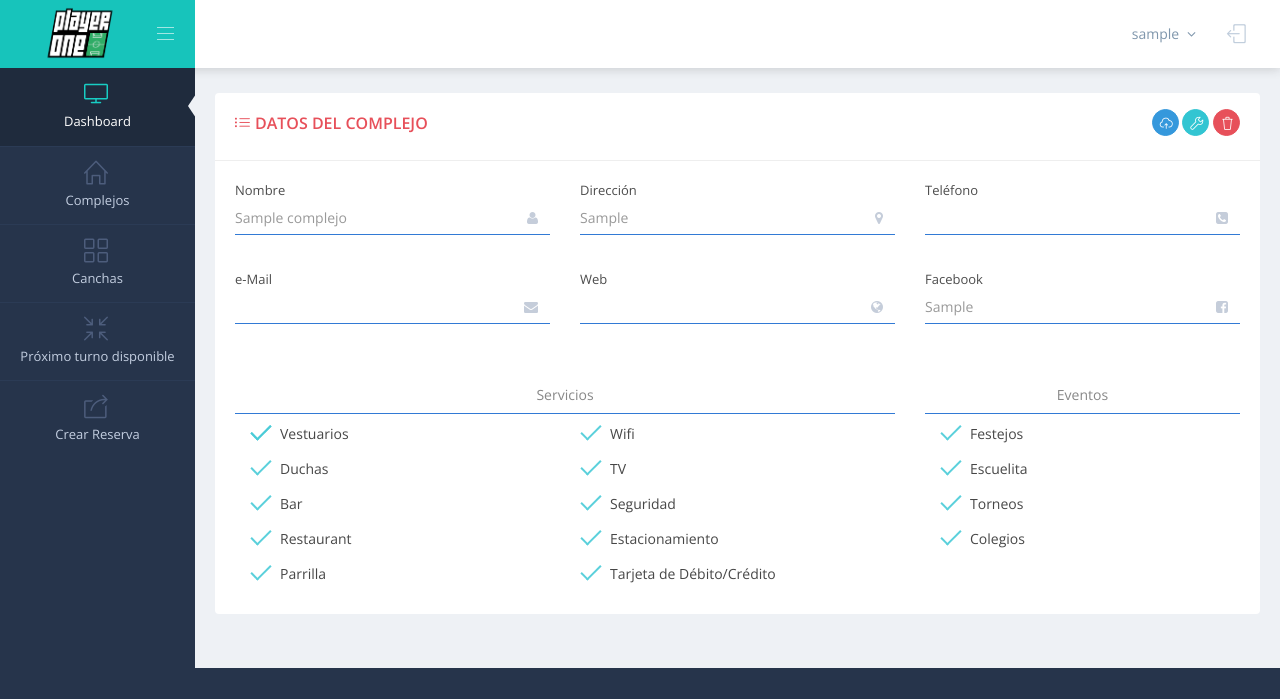
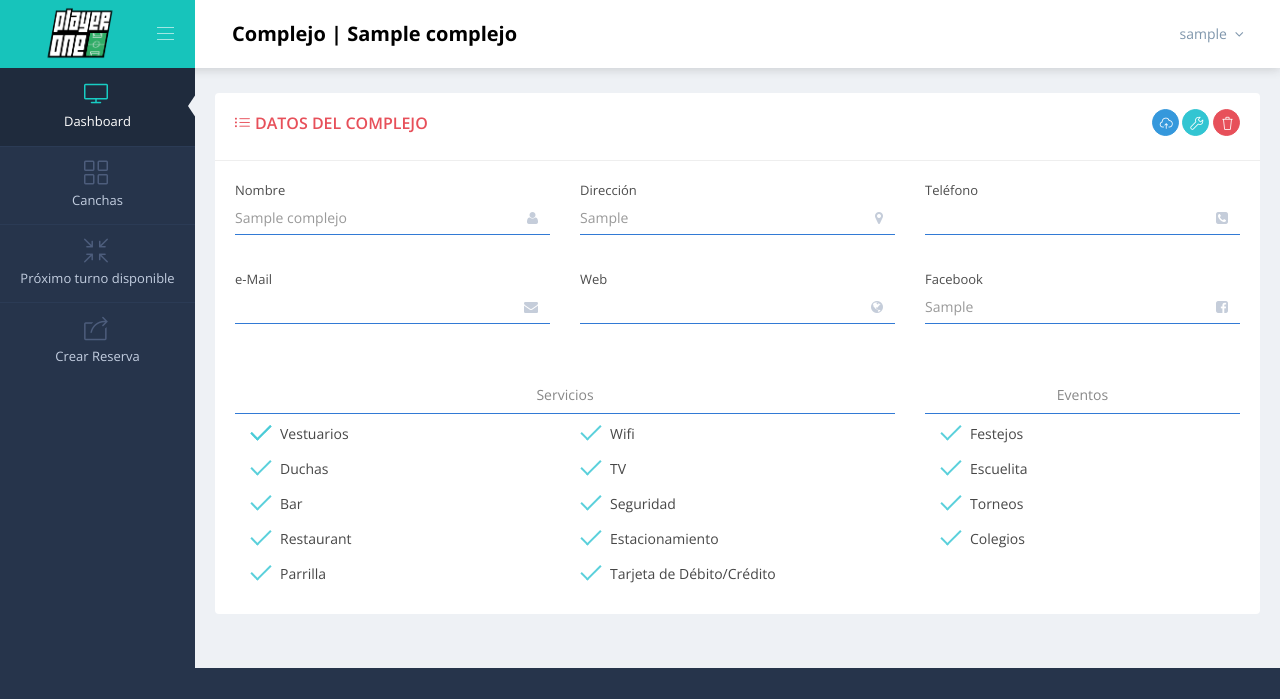
Before and after one commit to GGalcubo/playerone, a Django app: page /datos_complejo/ in a window 1280 px wide. Shown: the top 699 px of the page. Run offline with Django 3.2, Linux system fonts and the light colour scheme; a user stored in the database is signed in; tables that the repository leaves empty hold one stand-in row (values such as "Sample post"); parts of the project's set-up code (start-up, migrations or seed data) failed here and were passed over; some libraries are stand-ins or nearby versions.

Commit message:
Arreglos en front
Dale criiiis!

```diff
--- a/static/web/assets/css/estilos.css
+++ b/static/web/assets/css/estilos.css
@@ -15,6 +15,7 @@
 
 #datepaginator {
   padding: 10px 20px 10px;
+  background-color: rgba(255, 255, 255, 0.55);
 }
 
 .portlet {
@@ -46,15 +47,19 @@ a:active, a:focus, a:hover {
 }
 
 a:hover {
-  color: #d2d2d2;
+/*   color: #d2d2d2; */
 }
 
 .label-libre {
-  background-color: #659be0;
+  background-color: rgba(101, 155, 224, 0.5);
 }
 
 .label-reservada {
-  background-color: #ed6b75;
+  background-color:rgba(237, 107, 117, 0.5);
+}
+
+.label.label-sm.label-libre {
+  padding:  5px 22px 5px 22px;
 }
 
 .centrado {
@@ -126,3 +131,23 @@ a.boton {
   color: #000;
   opacity: 0.7;
 }
+
+
+.page-header.navbar .top-menu.pull-left .navbar-nav>li.dropdown-user>.dropdown-toggle>.username {
+    color: black;
+    font-weight: bold;
+    font-size: 20px;
+}
+
+.page-header.navbar .top-menu.pull-left .navbar-nav>li.dropdown .dropdown-toggle:hover {
+    background-color: transparent;
+}
+
+.page-header.navbar .top-menu .navbar-nav>li.dropdown.open .dropdown-toggle {
+    background-color: transparent;
+
+
+@media (max-width: 767px) {
+.page-header.navbar .top-menu.pull-left .navbar-nav>li.dropdown .dropdown-toggle:hover {
+    background-color: transparent;
+}
--- a/templates/barra_lat.html
+++ b/templates/barra_lat.html
@@ -42,7 +42,7 @@
                     </li>    -->
                 </ul>
             </li>
-            <li class="nav-item ">
+            <!-- <li class="nav-item ">
                 <a href="javascript:;" class="nav-link nav-toggle">
                     <i class="icon-home"></i>
                     <span class="title">Complejos</span>
@@ -60,7 +60,7 @@
                     </li>
                 </ul>
 
-            </li>
+            </li> -->
             <li class="nav-item ">
                 <a href="javascript:;" class="nav-link nav-toggle">
                     <i class="icon-grid"></i>
--- a/templates/barra_top.html
+++ b/templates/barra_top.html
@@ -50,8 +50,61 @@
                 <!-- BEGIN PAGE TOP -->
                 <div class="page-top">
 
+                    <div class="top-menu pull-left">
+
+                        <ul class="nav navbar-nav ">
+                            <li class="dropdown dropdown-user">
+                                <a href="#!" class="dropdown-toggle">
+                                    <!-- <img alt="" class="img-circle" src="{% static 'web/layouts/layout2/img/avatar3_small.jpg' %}"> -->
+                                    <span class="username username-hide-on-mobile">Complejo | {{ complejo_sel.nombre }} </span>
+                                    <!-- <i class="fa fa-angle-down"></i> -->
+                                </a>
+
+                                <!-- <ul class="dropdown-menu dropdown-menu-default">
+
+                                {% for c in complejos %}
+                                    <li class="nav-item ">
+                                        <a href="/datos_complejo/"><i class="icon-direction"></i> {{ c.nombre }}</a>
+                                    </li>
+                                {% endfor %}
+                                    <li class="nav-item ">
+                                        <a href="/form_alta_complejo/"><i class="icon-note"></i> Agregar Complejo</a>
+                                    </li>
+                                </ul> -->
+                            </li>
+                        </ul>
+                    </div>
+                    <!-- END TOP NAVIGATION MENU -->
+
+
                     <!-- BEGIN TOP NAVIGATION MENU -->
                     <div class="top-menu">
+
+                        <ul class="nav navbar-nav ">
+                            <li class="dropdown dropdown-user">
+                                <!-- <a href="javascript:;" class="dropdown-toggle" data-toggle="dropdown" data-hover="dropdown" data-close-others="true">
+                                    <img alt="" class="img-circle" src="{% static 'web/layouts/layout2/img/avatar3_small.jpg' %}">
+                                    <span class="username username-hide-on-mobile">Complejo: {{ complejo_sel.nombre }} </span>
+                                    <i class="fa fa-angle-down"></i>
+                                </a> -->
+
+                                <ul class="dropdown-menu dropdown-menu-default">
+
+                                {% for c in complejos %}
+                                    <li class="nav-item ">
+                                        <a href="/datos_complejo/"><i class="icon-direction"></i> {{ c.nombre }}</a>
+                                    </li>
+                                {% endfor %}
+                                    <li class="nav-item ">
+                                        <a href="/form_alta_complejo/"><i class="icon-note"></i> Agregar Complejo</a>
+                                    </li>
+                                </ul>
+
+
+                            </li>
+                        </ul>
+
+
                         <ul class="nav navbar-nav pull-right">
                             <!-- BEGIN NOTIFICATION DROPDOWN -->
                             <!-- DOC: Apply "dropdown-dark" class below "dropdown-extended" to change the dropdown styte -->
@@ -94,17 +147,17 @@
                                     </li> -->
                                     <li>
                                         <a href="/salir/">
-                                            <i class="icon-key"></i> Salir </a>
+                                            <i class="icon-logout"></i> Salir </a>
                                     </li>
                                 </ul>
                             </li>
                             <!-- END USER LOGIN DROPDOWN -->
                             <!-- BEGIN QUICK SIDEBAR TOGGLER -->
                             <!-- DOC: Apply "dropdown-dark" class after below "dropdown-extended" to change the dropdown styte -->
-                            <li class="dropdown dropdown-extended quick-sidebar-toggler">
+                            <!-- <li class="dropdown dropdown-extended quick-sidebar-toggler">
                                 <span class="sr-only">Toggle Quick Sidebar</span>
                                 <i class="icon-logout"></i>
-                            </li>
+                            </li> -->
                             <!-- END QUICK SIDEBAR TOGGLER -->
                         </ul>
                     </div>
--- a/templates/pie.html
+++ b/templates/pie.html
@@ -17,7 +17,7 @@
 <script src="{% static 'web/assets/global/plugins/jquery.sparkline.min.js' %}" type="text/javascript"></script>
 <script src="{% static 'web/assets/global/plugins/moment.min.js' %}"  type="text/javascript"></script>
 <script src="{% static 'web/assets/global/plugins/bootstrap-daterangepicker/daterangepicker.min.js' %}"  type="text/javascript"></script>
-<script src="{% static 'web/assets/global/plugins/bootstrap-datepicker/js/bootstrap-datepicker.min.js' %}" type="text/javascript"></script>
+<script src="{% static 'web/assets/global/plugins/bootstrap-datepicker/js/bootstrap-datepicker.js' %}" type="text/javascript"></script>
 <script src="{% static 'web/assets/global/plugins/bootstrap-datepaginator/bootstrap-datepaginator.min.js' %}" type="text/javascript"></script>
 <script src="{% static 'web/assets/pages/scripts/ui-datepaginator.min.js' %}" type="text/javascript"></script>
 <!-- <script src="{% static 'web/assets/global/plugins/morris/morris.min.js' %}"  type="text/javascript"></script>
```
Also changed, not shown: templates/dashboard.html (+14 -22 lines), static/web/assets/global/plugins/bootstrap-datepicker/js/bootstrap-datepicker.js, static/web/assets/global/plugins/moment.min.js, 1 other file.
